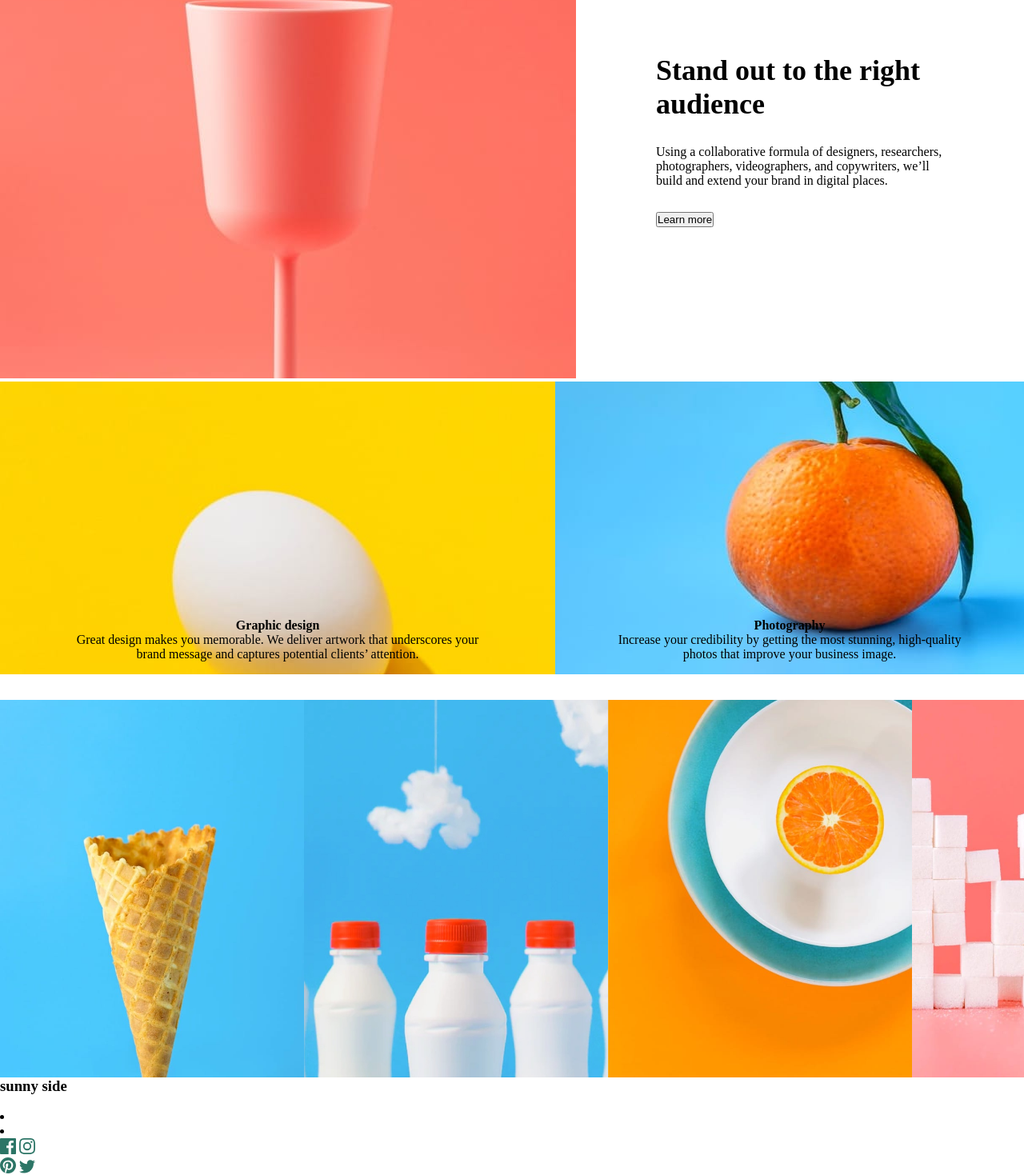
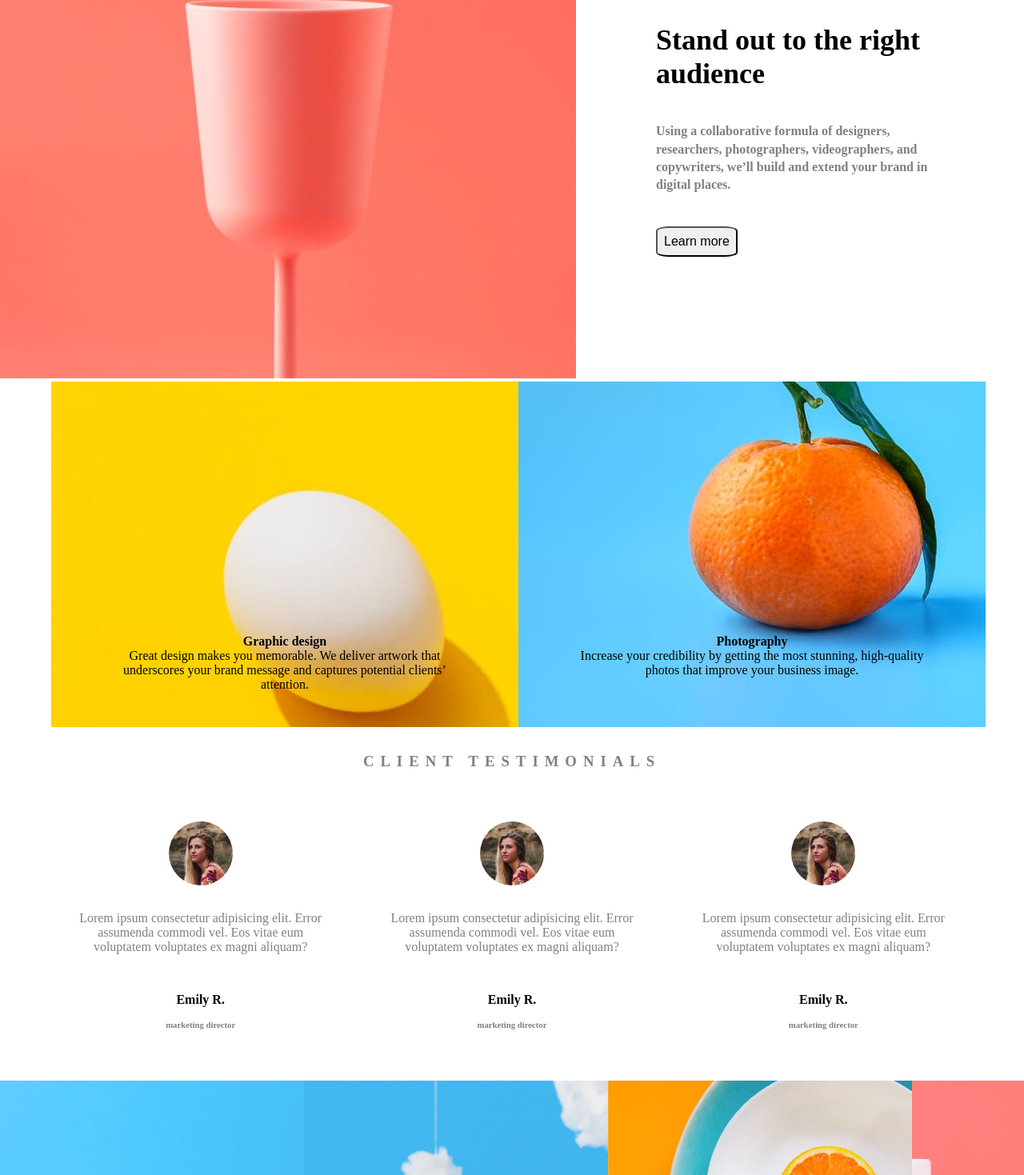
Before and after one commit to Abdallah936/orange, a plain HTML site: page index.html in a window 1280 px wide. Shown: the part 1331-2800 px from the top of the page at 80% size. Drawn offline with Linux system fonts and the light colour scheme.

Commit message:
cart fini

```diff
--- a/index.html
+++ b/index.html
@@ -28,7 +28,7 @@
 
           <li><a href="">Projects</a></li>
 
-          <li><button>Contact</button></li>
+          <li ><button>Contact</button></li>
         </ul>
       </nav>
       <div>
@@ -85,6 +85,31 @@
         </div>
       </div>
     </section>
+    <section class="cart">
+      <h3>
+        client testimonials
+      </h3>
+      <div class="cartsp" >
+        <div id="carts">
+        <img src="./images/image-emily.jpg" alt="">
+        <span>Lorem ipsum consectetur adipisicing elit. Error assumenda commodi vel. Eos vitae eum voluptatem voluptates ex magni aliquam?</span>
+        <strong>Emily R.</strong>
+        <h6>marketing director</h6>    </div>
+
+        <div id="carts">
+          <img src="./images/image-emily.jpg" alt="">
+          <span>Lorem ipsum consectetur adipisicing elit. Error assumenda commodi vel. Eos vitae eum voluptatem voluptates ex magni aliquam?</span>
+          <strong>Emily R.</strong>
+          <h6>marketing director</h6>    </div>
+          <div id="carts">
+            <img src="./images/image-emily.jpg" alt="">
+            <span>Lorem ipsum consectetur adipisicing elit. Error assumenda commodi vel. Eos vitae eum voluptatem voluptates ex magni aliquam?</span>
+            <strong>Emily R.</strong>
+            <h6>marketing director</h6>    </div>
+
+      </div>
+
+    </section>
     <div class="aaddd">
 
      <img src="./images/desktop/image-gallery-cone.jpg" alt="">
--- a/style.css
+++ b/style.css
@@ -23,10 +23,10 @@ nav ul {
   display: flex;
   list-style: none;
   align-items: center;
-  gap: 5px 10px;
+  gap: 5px 15px;
 }
 nav ul li button {
-  color: white;
+  color: black;
   border: 0;
   padding: 12px;
   border-radius: 14px;
@@ -51,10 +51,16 @@ nav ul li button {
   font-weight: 800;
 }
 .etape2 .texte p {
-  margin-top: 30px;
+  color: grey;
+  font-weight: 600;
+  line-height: 1.4rem;
+  margin-top: 40px;
 }
 .etape2 .texte button {
-  margin-top: 30px;
+  border-radius: 15%;
+  font-size: 1rem;
+  margin-top: 40px;
+  padding: 0.5rem;
 }
 .txt {
   padding: 16px;
@@ -63,18 +69,61 @@ nav ul li button {
 
 .txt div {
   text-align: center;
-  margin-top: 280px;
+  margin-top: 300px;
   padding: 0 60px;
 }
 .txt div p {
-  margin-top: 20px;
+  margin-top: 10px;
 }
 #first {
   background-image: url(./images/desktop/image-transform.jpg);
+  height: 25rem;
+  margin-left: 4rem;
+  width: 105rem;
 }
 #second {
+  height: 25rem;
+  margin-right: 3rem;
+  width: 105rem;
   background-image: url(./images/desktop/image-photography.jpg);
 }
+.cart {
+  margin: 2rem 2rem;
+}
+.cart h3 {
+  color: grey;
+  font-weight: 700;
+  text-transform: uppercase;
+  letter-spacing: 0.5rem;
+  text-align: center;
+}
+.cartsp {
+  display: flex;
+
+  padding: 2rem 1.5rem;
+  color: grey;
+}
+#carts {
+  align-items: center;
+  flex-direction: column;
+  display: flex;
+}
+#carts img {
+  border-radius: 50%;
+  width: 5rem;
+  margin-top: 2rem;
+}
+#carts span {
+  width: 80%;
+  margin-top: 2rem;
+  text-align: center;
+}
+#carts strong {
+  color: black;
+  font-weight: 800;
+  margin-top: 3rem;
+}
+#carts h6{margin-top: 1rem;}
 .aaddd {
   display: grid;
   margin-top: 2rem;
@@ -82,10 +131,16 @@ nav ul li button {
   gap: 0;
 }
 .aaddd img {
-width: 380px;
+  width: 380px;
 }
-.linkfoot {color: black;}
+.linkfoot {
+  color: black;
+}
 
-footer {background-color: aquamarine; margin-bottom: 2px;}
-.photofoot
-{ width: 50px;}
+footer {
+  background-color: aquamarine;
+  margin-bottom: 2px;
+}
+.photofoot {
+  width: 50px;
+}
```
